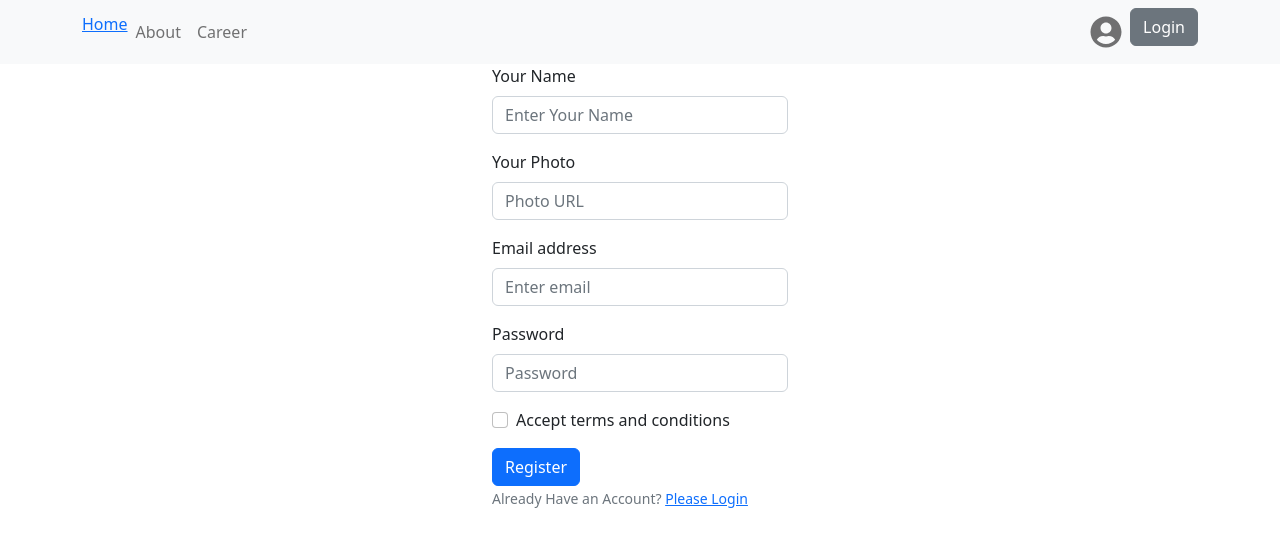
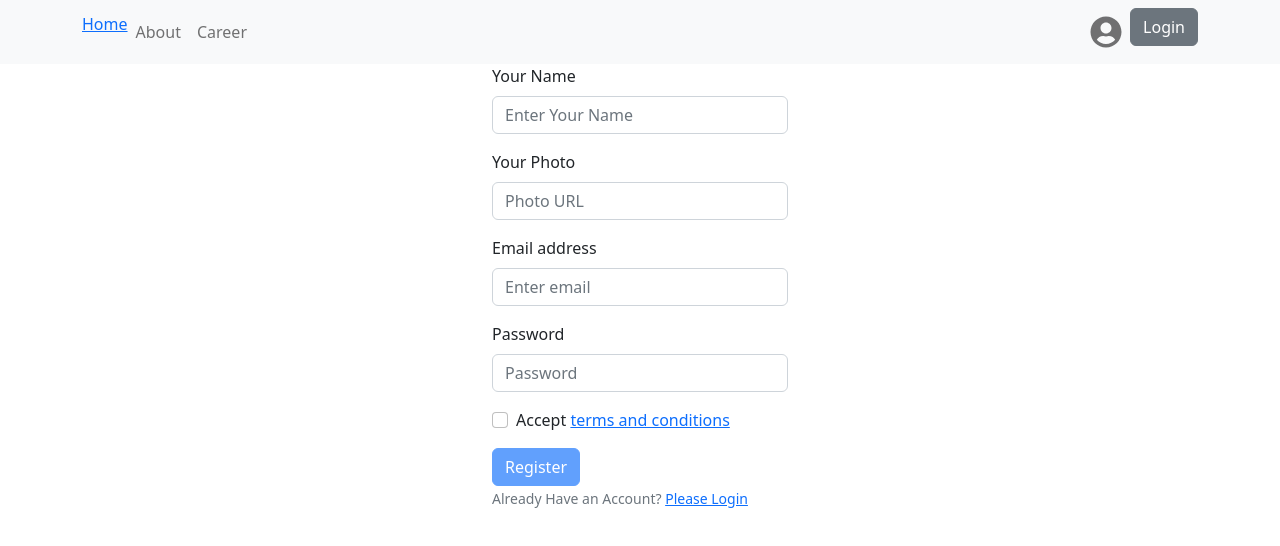
Before and after one commit to HasibUddin1/the-news-dragon-client, a React (Vite) app: page /register in a window 1280 px wide. Shown: the top 546 px of the page. Built offline with nearby package versions, Linux system fonts and the light colour scheme; no server answers.

Commit message:
added terms and conditions

```diff
--- a/src/Pages/Login/Register/Register.jsx
+++ b/src/Pages/Login/Register/Register.jsx
@@ -11,8 +11,13 @@ const Register = () => {
     const [password, setPassword] = useState('')
     const [emailError, setEmailError] = useState('')
     const [passwordError, setPasswordError] = useState('')
+    const [accepted, setAccepted] = useState(false)
 
     const { createUser } = useContext(AuthContext)
+
+    const handleAccepted = event => {
+        setAccepted(event.target.checked)
+    }
 
     const handleEmail = event => {
         const emailField = event.target.value
@@ -94,9 +99,12 @@ const Register = () => {
                     <h4 className='text-danger'>{passwordError}</h4>
                 </Form.Text>
                 <Form.Group className="mb-3" controlId="formBasicCheckbox">
-                    <Form.Check type="checkbox" label="Accept terms and conditions" />
+                    <Form.Check
+                    onClick={handleAccepted}
+                    type="checkbox"
+                    label={<>Accept <Link to='/terms'>terms and conditions</Link></>} />
                 </Form.Group>
-                <Button variant="primary" type="submit">
+                <Button variant="primary" disabled={!accepted} type="submit">
                     Register
                 </Button>
                 <br />
--- /dev/null
+++ b/src/Pages/Shared/TermsAndConditions/TermsAndConditions.jsx
@@ -0,0 +1,14 @@
+import React from 'react';
+import { Link } from 'react-router-dom';
+
+const TermsAndConditions = () => {
+    return (
+        <div className='container'>
+            <h2>Our Terms and Conditions</h2>
+            <p>Lorem ipsum dolor sit amet consectetur, adipisicing elit. Veniam aspernatur reprehenderit deleniti ullam voluptatem sequi adipisci fugit dolorum ipsam. Consectetur quis in incidunt ullam architecto, laudantium sapiente dolorum nisi laboriosam rem unde nostrum temporibus odio ex ipsam vel voluptate aut illo corrupti cupiditate quos. Exercitationem quisquam praesentium quis in tenetur.</p>
+            <p>Go Back <Link to='/register'>Register</Link></p>
+        </div>
+    );
+};
+
+export default TermsAndConditions;
--- a/src/providers/AuthProviders.jsx
+++ b/src/providers/AuthProviders.jsx
@@ -10,15 +10,20 @@ const AuthProviders = ({ children }) => {
 
     const [user, setUser] = useState(null)
 
+    const [loading, setLoading] = useState(true)
+
     const createUser = (email, password) => {
+        setLoading(true)
         return createUserWithEmailAndPassword(auth, email, password)
     }
 
     const signIn = (email, password) => {
+        setLoading(true)
         return signInWithEmailAndPassword(auth, email, password)
     }
 
     const logOut = () => {
+        setLoading(true)
         return signOut(auth)
     }
 
@@ -26,6 +31,7 @@ const AuthProviders = ({ children }) => {
         const unsubscribe = onAuthStateChanged(auth, loggedUser => {
             console.log(loggedUser)
             setUser(loggedUser)
+            setLoading(false)
         })
 
         return () => {
@@ -35,6 +41,7 @@ const AuthProviders = ({ children }) => {
 
     const authInfo = {
         user,
+        loading,
         createUser,
         signIn,
         logOut
--- a/src/routes/PrivateRoute.jsx
+++ b/src/routes/PrivateRoute.jsx
@@ -2,12 +2,17 @@ import React from 'react';
 import { useContext } from 'react';
 import { AuthContext } from '../providers/AuthProviders';
 import { Navigate, useLocation } from 'react-router-dom';
+import { Spinner } from 'react-bootstrap';
 
 const PrivateRoute = ({ children }) => {
 
-    const { user } = useContext(AuthContext)
+    const { user, loading } = useContext(AuthContext)
 
     const location = useLocation()
+
+    if(loading){
+        return <Spinner animation="grow" variant="warning" />
+    }
 
     if (user) {
         return children
--- a/src/routes/Routes.jsx
+++ b/src/routes/Routes.jsx
@@ -8,6 +8,7 @@ import LoginLayout from "../Layout/LoginLayout";
 import Login from "../Pages/Login/Login/Login";
 import Register from "../Pages/Login/Register/Register";
 import PrivateRoute from "./PrivateRoute";
+import TermsAndConditions from "../Pages/Shared/TermsAndConditions/TermsAndConditions";
 
 const router = createBrowserRouter([
     {
@@ -25,6 +26,10 @@ const router = createBrowserRouter([
             {
                 path: 'register',
                 element: <Register></Register>
+            },
+            {
+                path: 'terms',
+                element: <TermsAndConditions></TermsAndConditions>
             }
         ]
     },
```
